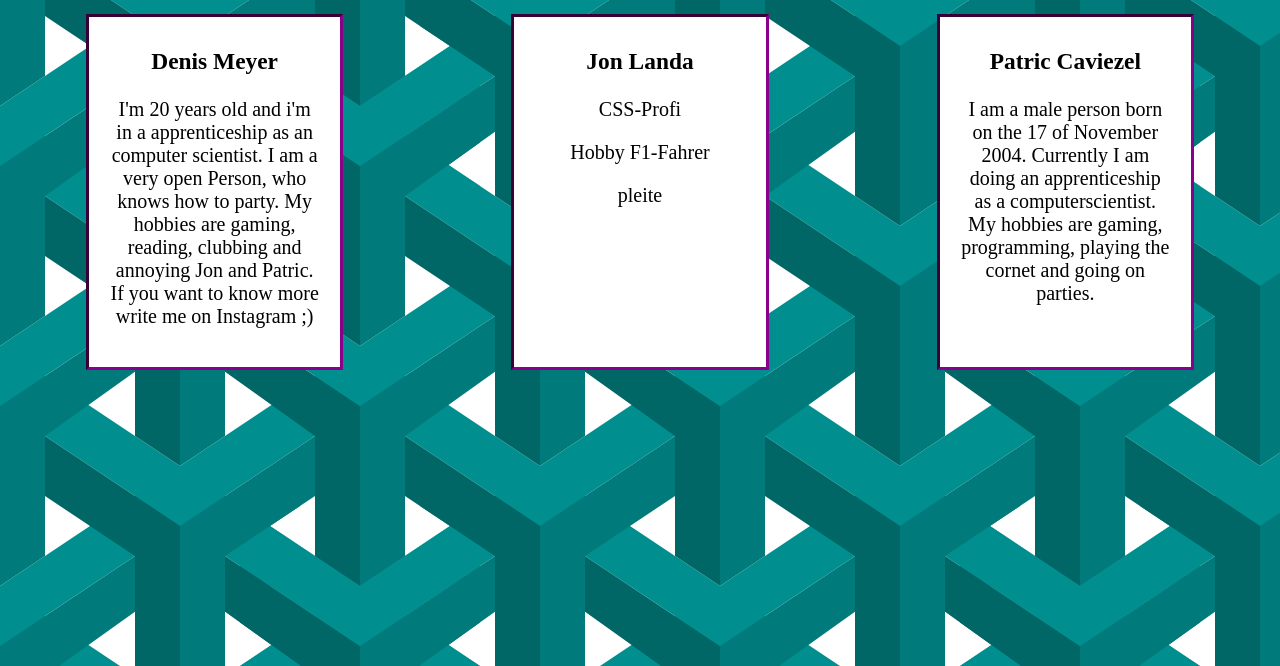
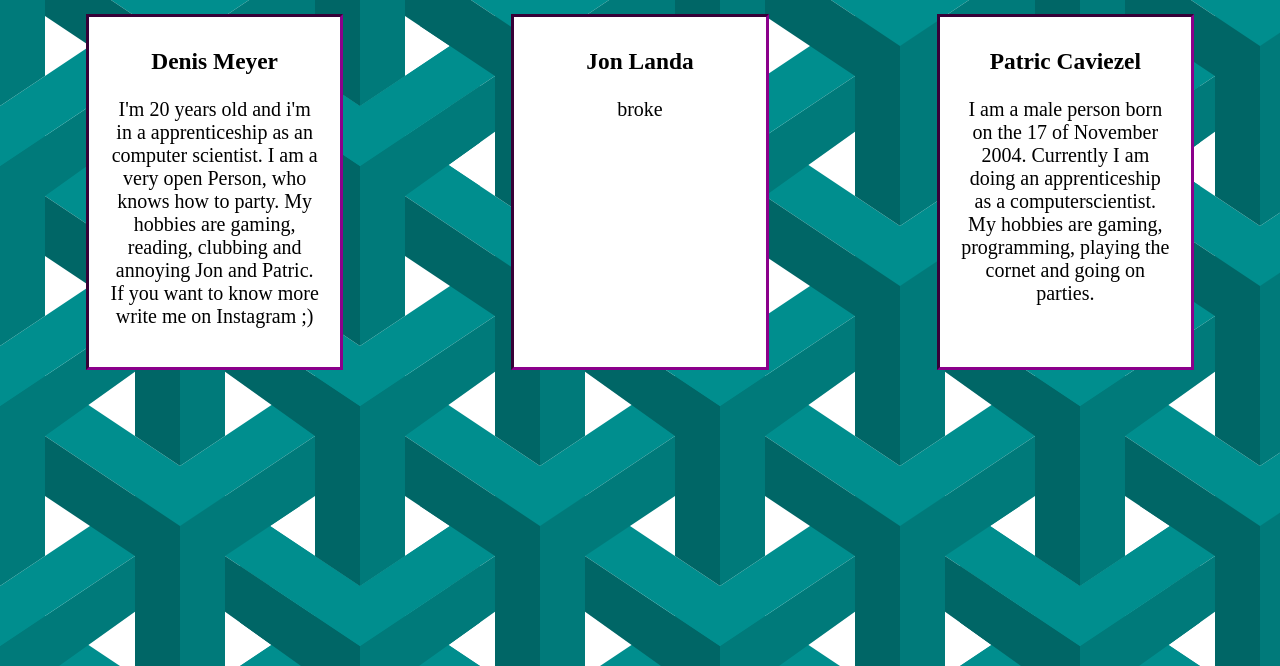
Before and after one commit to PatricCaviezel/Catjokes2, a plain HTML site: page AboutUs.html in a window 1280 px wide. Shown: the part 134-800 px from the top of the page. Drawn offline with Linux system fonts and the light colour scheme.

Commit message:
Changed aboutus about myself

```diff
--- a/AboutUs.html
+++ b/AboutUs.html
@@ -36,9 +36,7 @@
         <div id="US">
             <center>
                 <h3>Jon Landa</h3>
-                <p>CSS-Profi</p>
-                <p>Hobby F1-Fahrer</p>
-                <p>pleite</p>
+                <p>broke</p>
             </center>
         </div>
         <div id="US">
```
